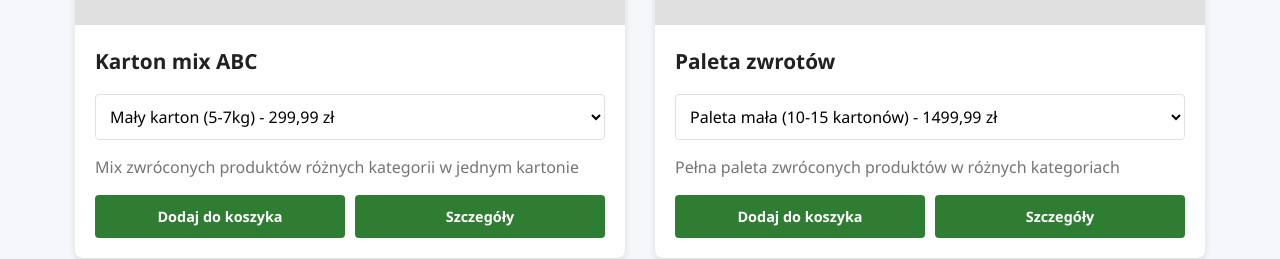
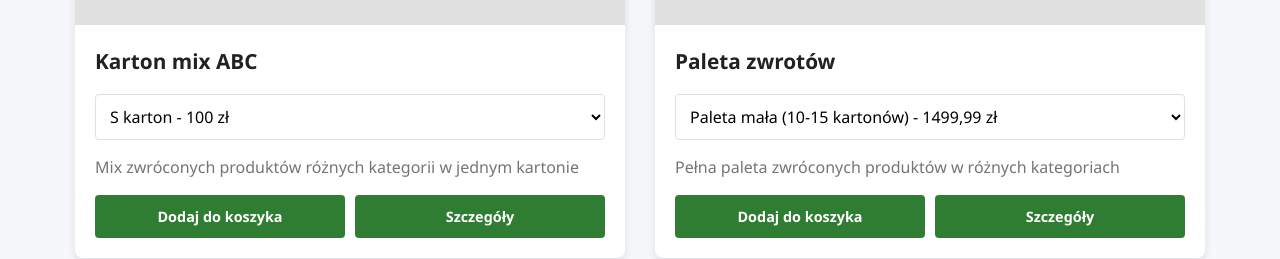
Before and after one commit to iluxiii/web2, a website: page public/index.html in a window 1280 px wide. Shown: the part 889-1148 px from the top of the page. Drawn offline with Linux system fonts and the light colour scheme.

Commit message:
price upd

```diff
--- a/public/index.html
+++ b/public/index.html
@@ -164,9 +164,11 @@
                             <h3>Karton mix ABC</h3>
                             <div class="product-options">
                                 <select class="product-option" id="karton-option">
-                                    <option value="small" data-price="299.99">Mały karton (5-7kg) - 299,99 zł</option>
-                                    <option value="medium" data-price="399.99">Średni karton (8-10kg) - 399,99 zł</option>
-                                    <option value="large" data-price="499.99">Duży karton (11-15kg) - 499,99 zł</option>
+                                    <option value="S" data-price="100">S karton - 100 zł</option>
+                                    <option value="M" data-price="200">M karton - 200 zł</option>
+                                    <option value="L" data-price="300">L karton - 300 zł</option>
+                                    <option value="XL" data-price="400">XL karton - 400 zł</option>
+                                    <option value="XXL" data-price="500">XXL karton - 500 zł</option>
                                 </select>
                             </div>
                             <p>Mix zwróconych produktów różnych kategorii w jednym kartonie</p>
```
